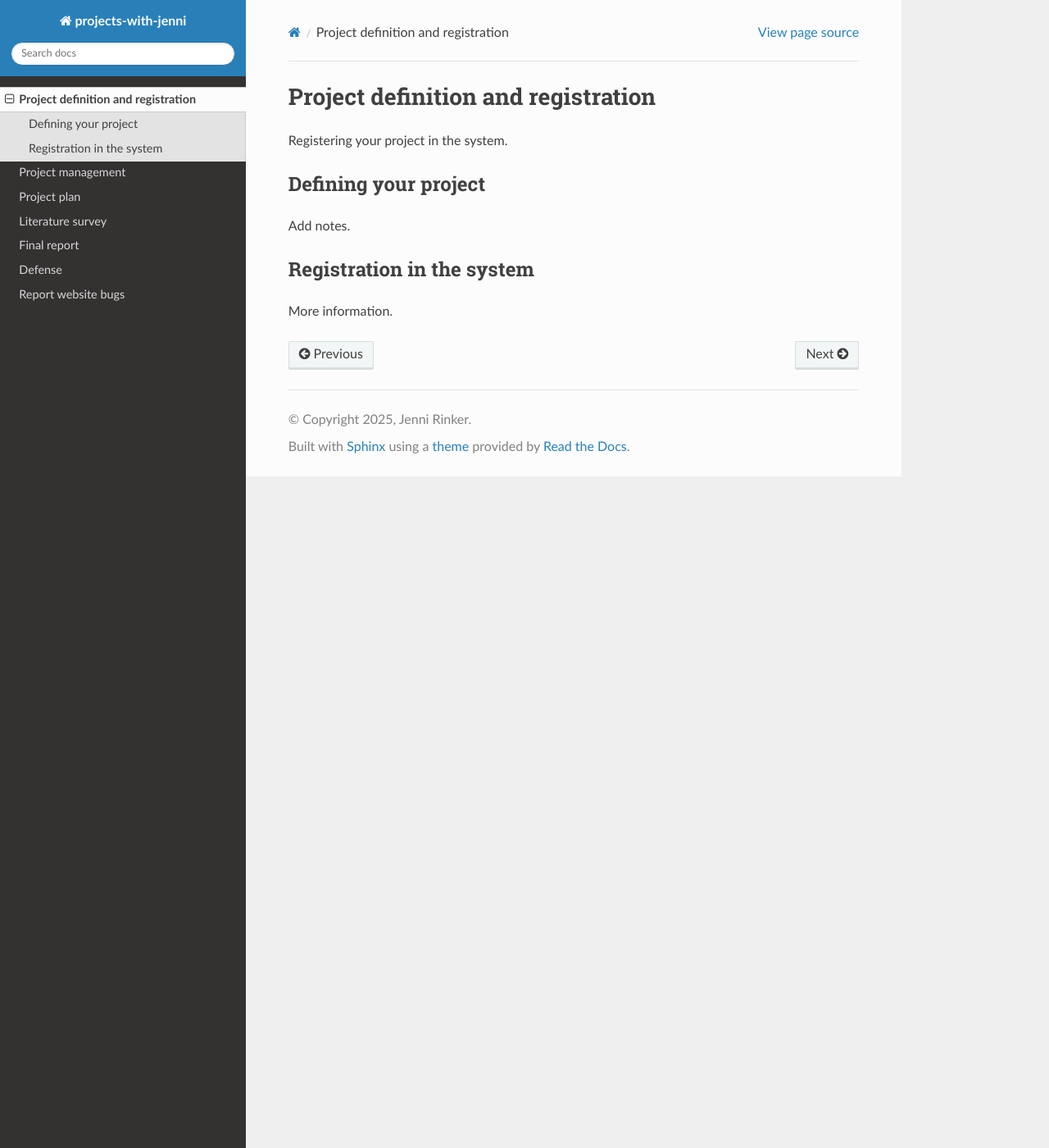
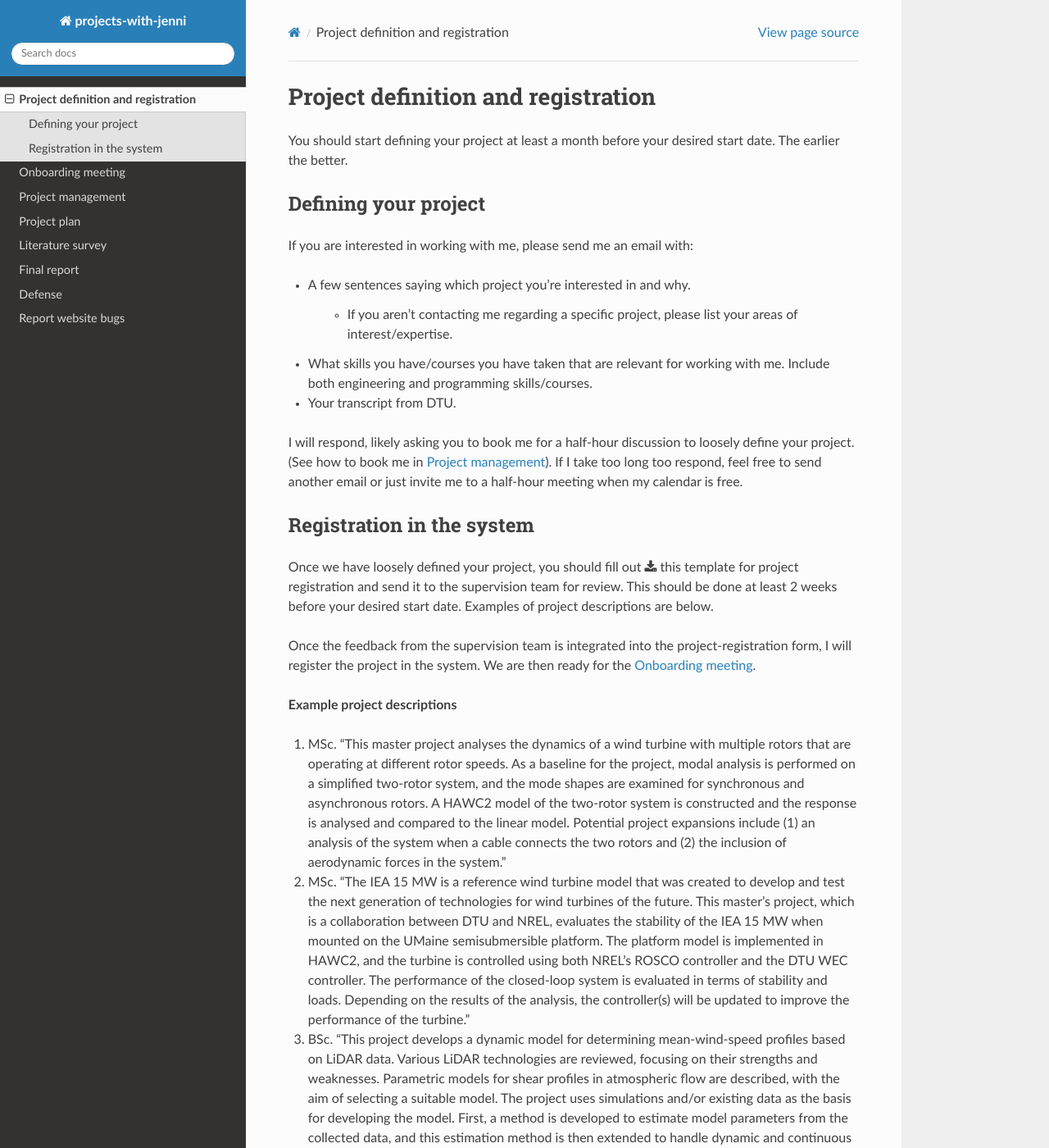
Before and after one commit to jennirinker/projects-with-jenni, a Sphinx documentation site: the page built from docs/source/project_registration.rst, in a window 1280 px wide and 1400 px high. Shown: the whole window at 82% size. Built offline with Sphinx 7.4.7 and the Read the Docs theme 3.1.0, drawn with Linux system fonts in a browser that asks for light colours; some of the changed text lies outside the part shown.

Commit message:
adding registration info

```diff
--- a/docs/source/index.rst
+++ b/docs/source/index.rst
@@ -17,6 +17,7 @@ Contents
 .. toctree::
 
    project_registration
+   onboarding
    project_management
    project_plan
    literature_survey
--- a/docs/source/literature_survey.rst
+++ b/docs/source/literature_survey.rst
@@ -56,5 +58,5 @@ In engineering, literature surveys are organized by topic/methodology. It is com
 Examples of literature surveys
 -------------------------------
 
-* In examples of project plans, see tab at left.
+* In examples of project plans: :ref:`project_plan`.
 * Example review paper: https://iopscience.iop.org/article/10.1088/1742-6596/2362/1/012035/meta.
--- a/docs/source/project_plan.rst
+++ b/docs/source/project_plan.rst
@@ -1,3 +1,5 @@
+.. _project_plan:
+
 Project plan
 ===============
 
--- a/docs/source/project_registration.rst
+++ b/docs/source/project_registration.rst
@@ -1,18 +1,41 @@
 Project definition and registration
 ====================================
 
-Registering your project in the system.
-
-.. _project_definition:
+You should start defining your project at least a month before your desired start date.
+The earlier the better.
 
 Defining your project
 ----------------------
 
-Add notes.
+If you are interested in working with me, please send me an email with:
 
-.. _registration:
+* A few sentences saying which project you're interested in and why.
+
+    * If you aren't contacting me regarding a specific project, please list your areas of interest/expertise.
+
+* What skills you have/courses you have taken that are relevant for working with me. Include both engineering and programming skills/courses.
+* Your transcript from DTU.
+
+I will respond, likely asking you to book me for a half-hour discussion to loosely define your project.
+(See how to book me in :ref:`project_management`).
+If I take too long too respond, feel free to send another email or just invite me to a half-hour meeting when my calendar is free.
+
 
 Registration in the system
 ----------------------------
 
-More information.
+Once we have loosely defined your project, you should fill out
+:download:`this template for project registration <_static/project_indberetning_template.docx>`
+and send it to the supervision team for review. This should be done at least
+2 weeks before your desired start date. Examples of project descriptions are below.
+
+Once the feedback from the supervision team is integrated into the project-registration
+form, I will register the project in the system. We are then ready for the
+:ref:`onboarding`.
+
+
+**Example project descriptions**
+
+1. MSc. "This master project analyses the dynamics of a wind turbine with multiple rotors that are operating at different rotor speeds. As a baseline for the project, modal analysis is performed on a simplified two-rotor system, and the mode shapes are examined for synchronous and asynchronous rotors. A HAWC2 model of the two-rotor system is constructed and the response is analysed and compared to the linear model. Potential project expansions include (1) an analysis of the system when a cable connects the two rotors and (2) the inclusion of aerodynamic forces in the system."
+2. MSc. "The IEA 15 MW is a reference wind turbine model that was created to develop and test the next generation of technologies for wind turbines of the future. This master’s project, which is a collaboration between DTU and NREL, evaluates the stability of the IEA 15 MW when mounted on the UMaine semisubmersible platform. The platform model is implemented in HAWC2, and the turbine is controlled using both NREL’s ROSCO controller and the DTU WEC controller. The performance of the closed-loop system is evaluated in terms of stability and loads. Depending on the results of the analysis, the controller(s) will be updated to improve the performance of the turbine."
+3. BSc. "This project develops a dynamic model for determining mean-wind-speed profiles based on LiDAR data. Various LiDAR technologies are reviewed, focusing on their strengths and weaknesses. Parametric models for shear profiles in atmospheric flow are described, with the aim of selecting a suitable model. The project uses simulations and/or existing data as the basis for developing the model. First, a method is developed to estimate model parameters from the collected data, and this estimation method is then extended to handle dynamic and continuous data. The validity of the developed model is assessed by testing it on new test cases, which include different shear profiles as well as time-varying profiles. Finally, the algorithm’s applicability in real-world applications is evaluated."
```
Also changed, not shown: other parts of docs/source/literature_survey.rst (+2 -0 lines), other parts of docs/source/project_plan.rst (+1 -1 lines), docs/source/onboarding.rst (added, +9 -0 lines), docs/source/project_management.rst (+6 -4 lines), 1 other file.
